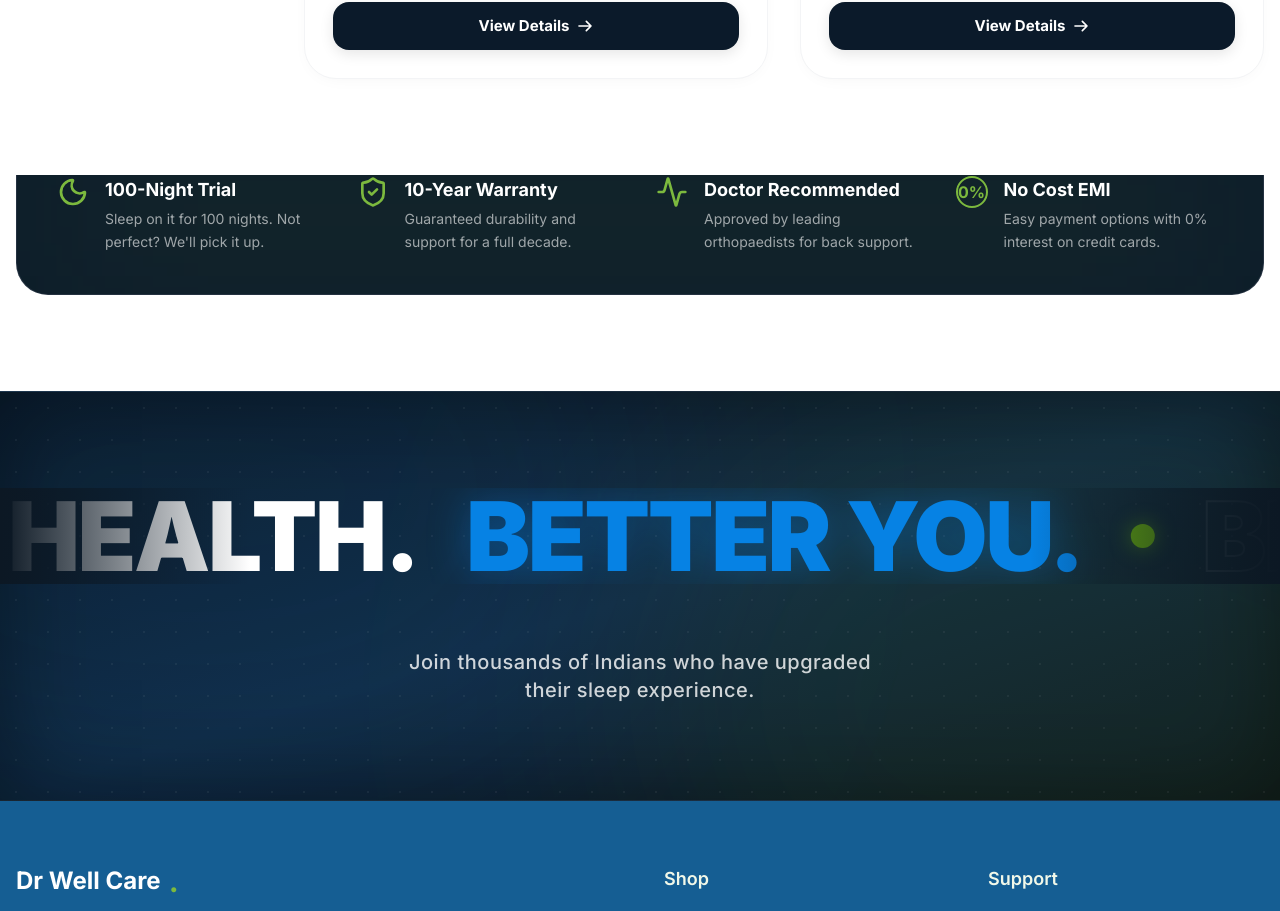
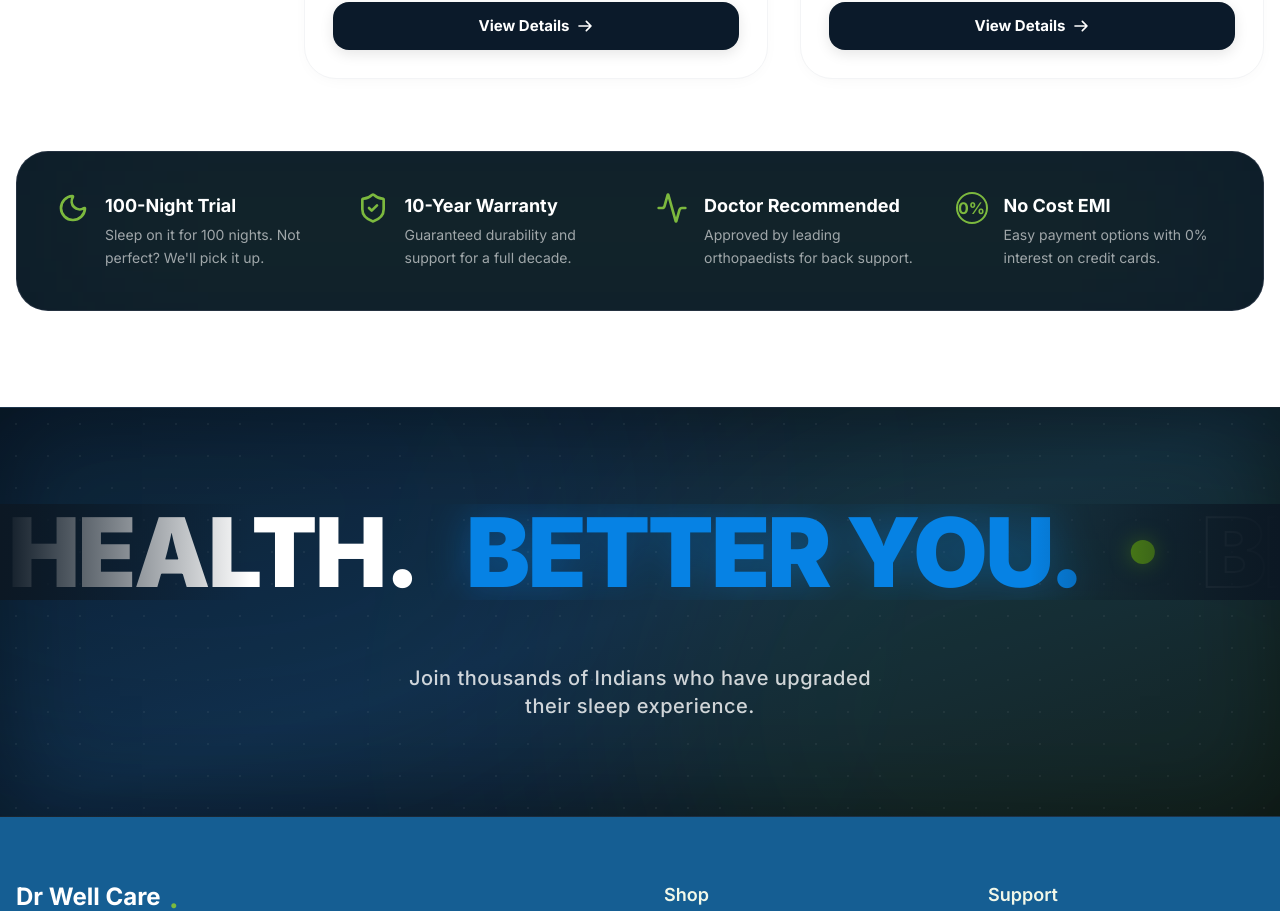
Before and after one commit to drwellcaremattress-art/Drwellcaremattress, a Next.js app in the folder apps/web/: page /collections in a window 1280 px wide. Shown: the part 3933-4844 px from the top of the page. Built offline with nearby package versions, Linux system fonts and the light colour scheme.

Commit message:
fix: restore top rounded corners on trust banner in collections page

```diff
--- a/apps/web/src/app/collections/page.tsx
+++ b/apps/web/src/app/collections/page.tsx
@@ -88,7 +88,7 @@ export default function CollectionsPage() {
       <ProductListing />
 
       {/* 3. Bottom Trust Banner (Dark Mode Glow) */}
-      <section className="container mx-auto px-4 mb-24 relative z-10 -mt-10">
+      <section className="container mx-auto px-4 mb-24 relative z-10 mt-10">
         <motion.div
           initial={{ opacity: 0, y: 30 }}
           whileInView={{ opacity: 1, y: 0 }}
--- a/apps/web/src/components/ui/ProductListing.tsx
+++ b/apps/web/src/components/ui/ProductListing.tsx
@@ -78,7 +78,7 @@ export function ProductListing() {
   }, [products, selectedTypes, selectedFirmnesses, selectedSizes, sortBy]);
 
   return (
-    <div className="container mx-auto px-4 pb-24 relative z-20 bg-white pt-10">
+    <div className="container mx-auto px-4 pb-8 relative z-20 bg-white pt-10">
       <div className="flex flex-col lg:flex-row gap-8 items-start">
 
         {/* Mobile Filter Toggle */}
```
